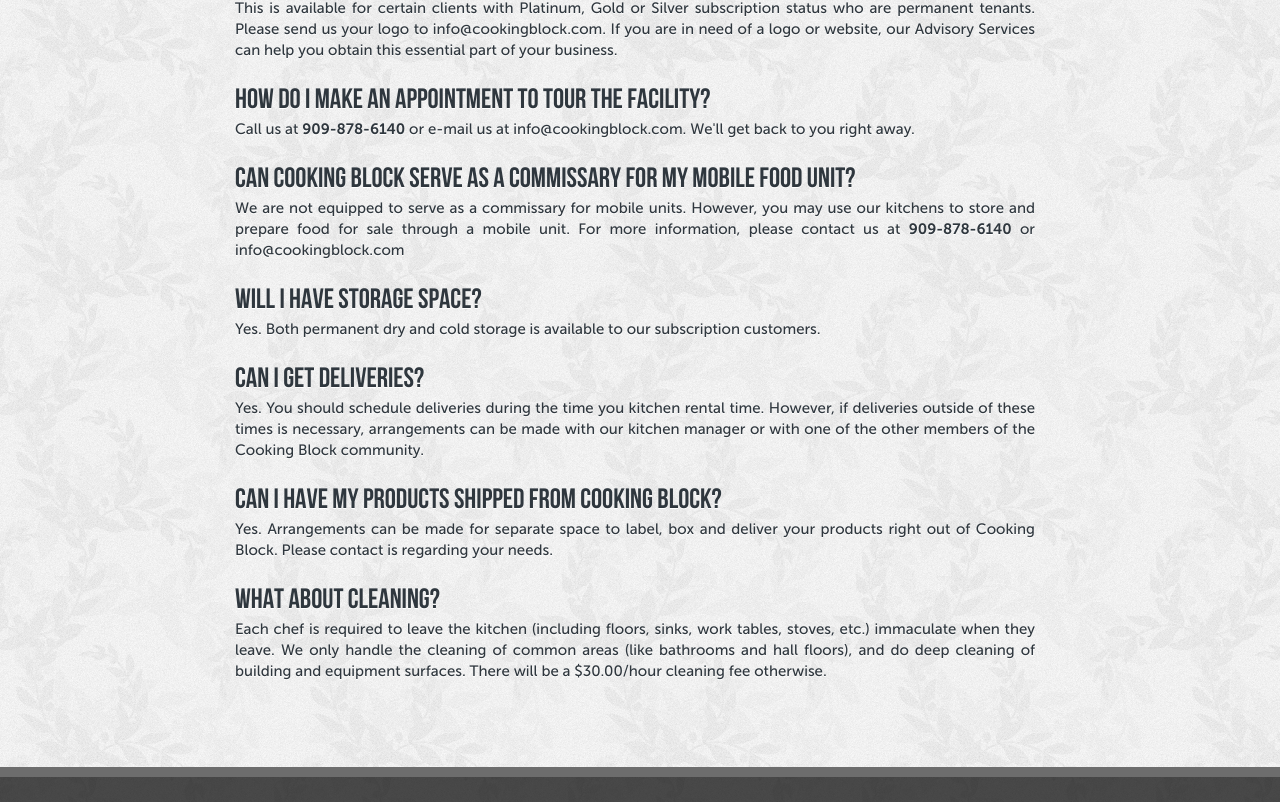
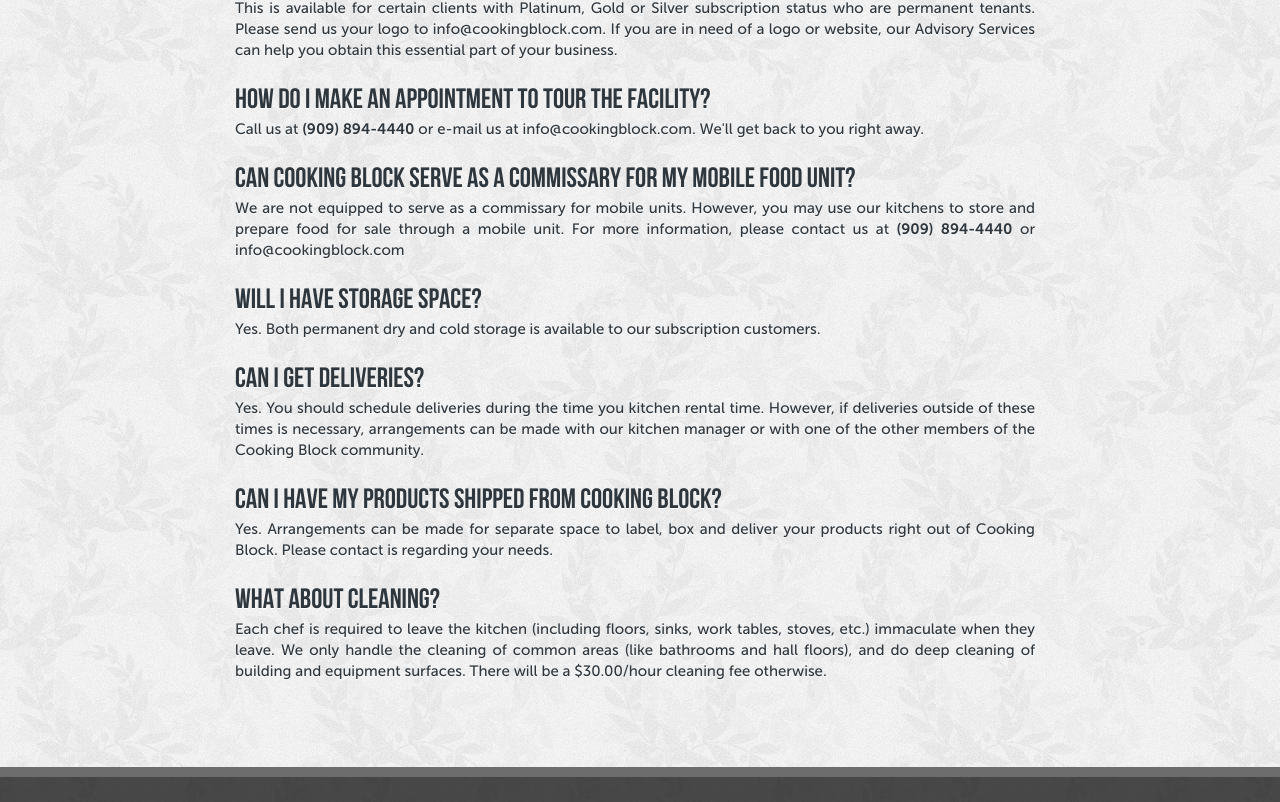
Before and after one commit to jaw/cooking_block, a plain HTML site: page faq.html in a window 1280 px wide. Shown: the part 1278-2080 px from the top of the page. Drawn offline with Linux system fonts and the light colour scheme; a script that the page names is missing.

Commit message:
Update phone number

```diff
--- a/faq.html
+++ b/faq.html
@@ -80,9 +80,9 @@
     <h3>How can I have my business logo listed on your website?</h3>
     <p>This is available for certain clients with Platinum, Gold or Silver subscription status who are permanent tenants. Please send us your logo to info@cookingblock.com. If you are in need of a logo or website, our Advisory Services can help you obtain this essential part of your business.</p>
     <h3>How do I make an appointment to tour the facility?</h3>
-    <p>Call us at <strong>909-878-6140</strong> or e-mail us at info@cookingblock.com. We'll get back to you right away.</p>
+    <p>Call us at <strong>(909) 894-4440</strong> or e-mail us at info@cookingblock.com. We'll get back to you right away.</p>
     <h3>Can Cooking Block serve as a commissary for my mobile food unit?</h3>
-    <p>We are not equipped to serve as a commissary for mobile units. However, you may use our kitchens to store and prepare food for sale through a mobile unit. For more information, please contact us at <strong>909-878-6140</strong> or info@cookingblock.com</p>
+    <p>We are not equipped to serve as a commissary for mobile units. However, you may use our kitchens to store and prepare food for sale through a mobile unit. For more information, please contact us at <strong>(909) 894-4440</strong> or info@cookingblock.com</p>
     <h3>Will I have storage space?</h3>
     <p>Yes. Both permanent dry and cold storage is available to our subscription customers.</p>
     <h3>Can I get deliveries?</h3>
@@ -99,7 +99,7 @@
       <p class="footer-companyname">Cooking Block</p>
       <p>721 Nevada Street, Suit #407<br />
          Redlands, CA 92373<br />
-        <strong>Tel:</strong> 909-878-6140<br />
+        <strong>Tel:</strong> (909) 894-4440<br />
         <strong>Email:</strong> <a href="mailto:info@cookingblock.com">info@cookingblock.com</a><br />
          Private chef: <a href="http://www.thumbtack.com/Cooking-Block-Redlands-CA/service/809895">Private chef</a>
       </p>
```
Also changed, not shown: ABCDEFGHIJKLMNOPQRSTUVWXYZabcdefghijklmnopqrstuvwxyz0123456789+/index.html (+1 -1 lines), book.html (+1 -1 lines), dialog/index.html (+1 -1 lines), index.html (+1 -1 lines), legal.html (+1 -1 lines), price.html (+1 -1 lines), what.html (+1 -1 lines), where.html (+1 -1 lines).
